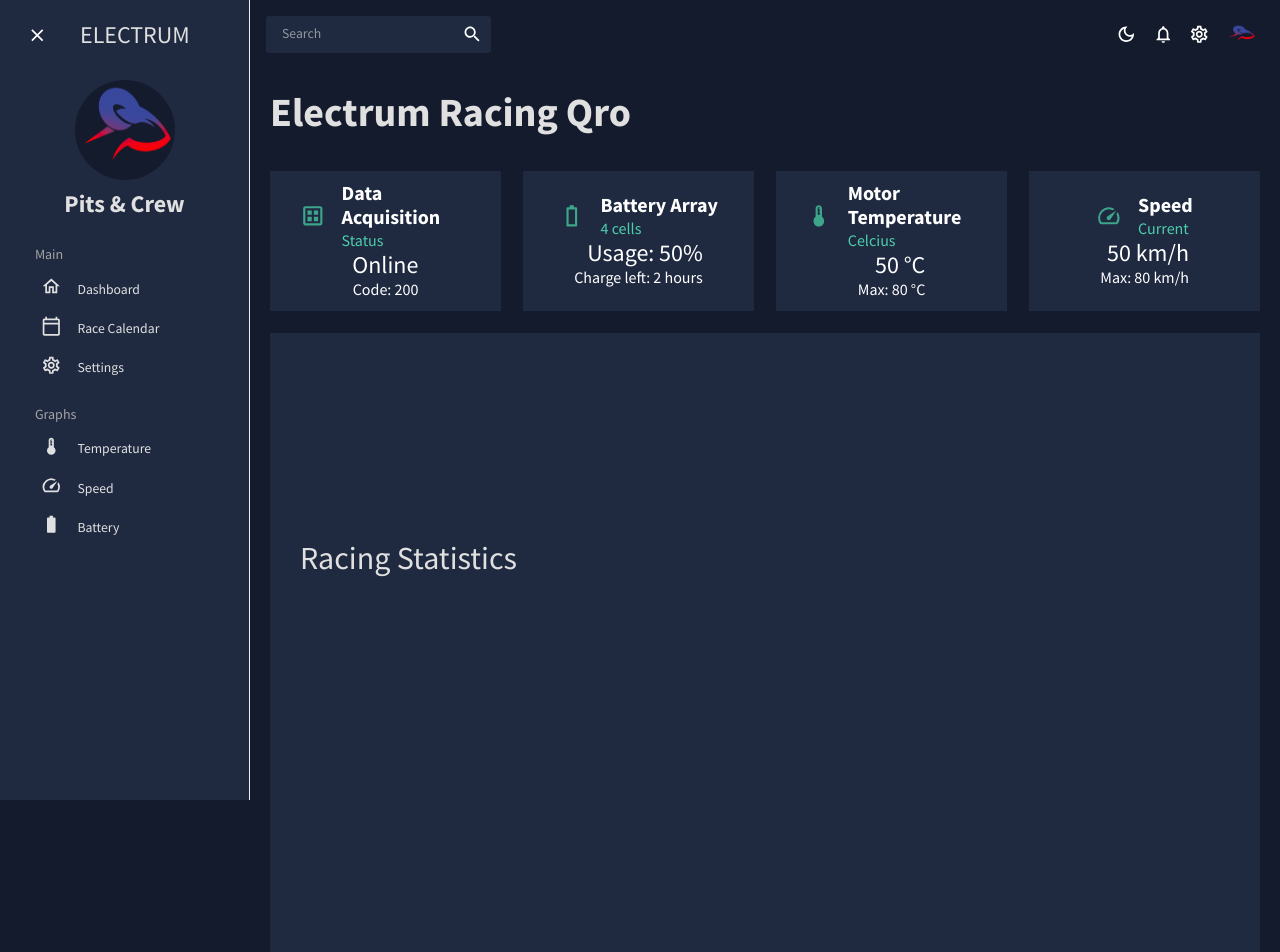
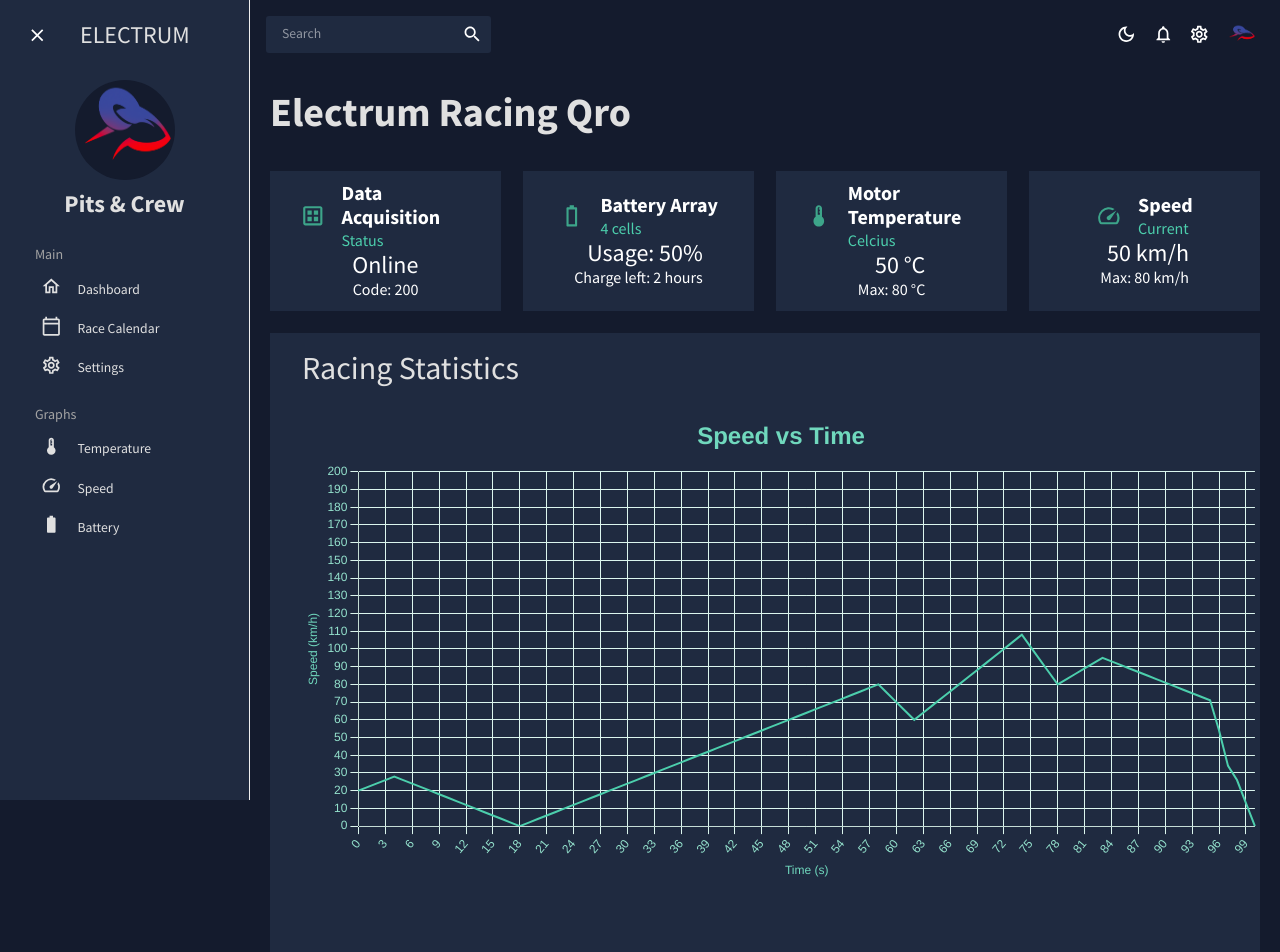
Before and after one commit to salgue441/Electrum-Dashboard, a React (Create React App) app in the folder frontend/: page / in a window 1280 px wide. Shown: the top 952 px of the page. Built offline with nearby package versions, Linux system fonts and the light colour scheme.

Commit message:
Implemented working graph in dashboard

```diff
--- a/frontend/package.json
+++ b/frontend/package.json
@@ -15,9 +15,13 @@
     "@testing-library/jest-dom": "^5.16.5",
     "@testing-library/react": "^13.4.0",
     "@testing-library/user-event": "^13.5.0",
+    "chart.js": "^4.3.0",
+    "chartjs": "^0.3.24",
     "install": "^0.13.0",
     "npm": "^9.6.0",
+    "papaparse": "^5.4.1",
     "react": "^18.2.0",
+    "react-chartjs-2": "^5.2.0",
     "react-dom": "^18.2.0",
     "react-pro-sidebar": "^1.0.0",
     "react-router-dom": "^6.8.2",
--- a/frontend/src/App.js
+++ b/frontend/src/App.js
@@ -1,4 +1,4 @@
-import React, { useState } from "react"
+import React from "react"
 import { Routes, Route } from "react-router-dom"
 
 // Components
@@ -9,6 +9,10 @@ import Topbar from "./Components/Topbar/Topbar"
 import Dashboard from "./Views/Dashboard/Dashboard"
 import Calendar from "./Views/Calendar/Calendar"
 import NotFound from "./Views/404/error"
+
+// Hooks
+import BackendAPI from "./Hooks/BackendAPI/backendAPI"
+import dataEntries from "./Hooks/DataEntries/dataEntries"
 
 // Themes
 import { CssBaseline, ThemeProvider } from "@mui/material"
@@ -25,6 +29,12 @@ import "./Styles/App.css"
 const App = () => {
   const [theme, colorMode] = useMode()
 
+  let { data, isPending } = BackendAPI()
+
+  let {
+    ampsHour, amps, voltage, velocity, distance
+  } = dataEntries(data)
+
   return (
     <ColorModeContext.Provider value={colorMode}>
       <ThemeProvider theme={theme}>
@@ -36,7 +46,13 @@ const App = () => {
               <Topbar />
 
               <Routes>
-                <Route path="/" element={<Dashboard />} />
+                <Route path="/" element={<Dashboard
+                  ampsHour={ampsHour}
+                  amps={amps}
+                  voltage={voltage}
+                  velocity={velocity}
+                  distance={distance}
+                />} />
                 <Route path="/calendar" element={<Calendar />} />
                 <Route path="*" element={<NotFound />} />
               </Routes>
--- /dev/null
+++ b/frontend/src/Components/Graph/graph.jsx
@@ -0,0 +1,129 @@
+import React from "react";
+
+// Mui
+import { Box } from "@mui/material";
+
+// Theme
+import { tokens } from "../../theme";
+
+// Chart.js
+import { Line } from "react-chartjs-2";
+import {
+  Chart as ChartJS,
+  CategoryScale,
+  LinearScale,
+  PointElement,
+  LineElement,
+  Title,
+  Tooltip,
+  Legend,
+} from "chart.js";
+
+// Register
+ChartJS.register(
+  CategoryScale,
+  LinearScale,
+  PointElement,
+  LineElement,
+  Title,
+  Tooltip,
+  Legend
+);
+
+/**
+ * @brief
+ * Renders a linear graph with the given data
+ * @param {Object} data - The data to be rendered in the graph
+ * @param {Object} labels - The labels for the data
+ * @return {JSX} - The graph component
+ */
+const linearPlot = ({ data, labels, theme }) => {
+  const colors = tokens(theme.palette.mode);
+
+  console.log("data: ", data);
+  console.log("labels: ", labels);
+
+  // Prepare the dataset
+  const dataset = {
+    data: data.slice(0, 54).map((entry) => entry.value),
+    fill: false,
+    borderColor: colors.greenAccent[500],
+    borderWidth: 2,
+    pointRadius: 0,
+  };
+
+  // Chart options
+  const options = {
+    responsive: true,
+    plugins: {
+      legend: {
+        display: false,
+      },
+      title: {
+        display: true,
+        text: "Speed vs Time",
+        position: "top",
+        fullSize: true,
+        align: "center",
+        padding: 20,
+        color: colors.greenAccent[400],
+        font: {
+          size: 24,
+        },
+      },
+    },
+    scales: {
+      y: {
+        max: 200,
+        min: 0,
+        grid: {
+          color: colors.greenAccent[100],
+        },
+        ticks: {
+          stepSize: 10,
+          color: colors.greenAccent[300],
+        },
+        title: {
+          display: true,
+          text: "Speed (km/h)",
+          color: colors.greenAccent[400],
+        },
+      },
+      x: {
+        grid: {
+          color: colors.greenAccent[100],
+        },
+        ticks: {
+          color: colors.greenAccent[300],
+        },
+        title: {
+          display: true,
+          text: "Time (s)",
+          color: colors.greenAccent[400],
+        },
+      },
+    },
+  };
+
+  // Curating the data
+  const custom_dataset = {
+    data: data,
+    fill: false,
+    borderColor: colors.greenAccent[500],
+    borderWidth: 2,
+    pointRadius: 0,
+  };
+
+  const chartData = {
+    labels: labels,
+    datasets: [custom_dataset],
+  };
+
+  return (
+    <Box maxHeight={550} width="100%" display="block">
+      <Line data={chartData} options={options} />
+    </Box>
+  );
+};
+
+export default linearPlot;
--- /dev/null
+++ b/frontend/src/Hooks/BackendAPI/backendAPI.jsx
@@ -0,0 +1,41 @@
+import { useEffect, useState } from "react"
+
+// CSV reading
+import Papa from "papaparse"
+import csvFile from "../../Assets/Data/testData.csv"
+
+/**
+ * @brief
+ * Uses a custom API endpoint to fetch data from a given URL.
+ * @return {Object} data - The data fetched from the API.
+ */
+const useDataApi = () => {
+  const [data, setData] = useState([])
+  const [isPending, setIsPending] = useState(true)
+
+  useEffect(() => {
+    const fetchAPI = async () => {
+      try {
+        setIsPending(true)
+
+        Papa.parse(csvFile, {
+          header: true,
+          download: true,
+          complete: (results) => {
+            setData(results.data)
+            setIsPending(false)
+          },
+        })
+      } catch (error) {
+        setIsPending(false)
+        console.log(error + " in useDataApi hook")
+      }
+    }
+
+    fetchAPI()
+  }, [])
+
+  return { data, isPending }
+}
+
+export default useDataApi
--- /dev/null
+++ b/frontend/src/Hooks/DataEntries/dataEntries.jsx
@@ -0,0 +1,30 @@
+/**
+ * @brief
+ * Divides the raw data into the following categories:
+ * 1. Amps-hour (Amps-hour)
+ * 2. Amps (Amps)
+ * 3. Voltage (Volts)
+ * 4. Velocity (km/h)
+ * 5. Distance (km)
+ */
+const dataEntries = (rawData) => {
+  let ampsHour = []
+  let amps = []
+  let voltage = []
+  let velocity = []
+  let distance = []
+
+  rawData.forEach((element) => {
+    ampsHour.push({ time: element.time, value: element.ampsHour })
+    amps.push({ time: element.time, value: element.amps })
+    voltage.push({ time: element.time, value: element.voltage })
+    velocity.push({ time: element.time, value: element.velocity })
+    distance.push({ time: element.time, value: element.distance })
+  })
+
+  console.log("ampsHour: ", ampsHour)
+
+  return { ampsHour, amps, voltage, velocity, distance }
+}
+
+export default dataEntries
--- a/frontend/src/Views/Dashboard/Dashboard.jsx
+++ b/frontend/src/Views/Dashboard/Dashboard.jsx
@@ -10,6 +10,7 @@ import { Battery0BarOutlined } from "@mui/icons-material"
 // Components
 import Header from "../../Components/Header/Header"
 import StatBox from "../../Components/StatBox/StatBox"
+import Graph from "../../Components/Graph/graph"
 
 // Theme
 import { tokens } from "../../theme"
@@ -19,7 +20,7 @@ import { tokens } from "../../theme"
  * Render the dashboard component of the app
  * @returns {JSX.Element} - Dashboard component
  */
-const Dashboard = () => {
+const Dashboard = ({ ampsHour, amps, voltage, velocity, distance }) => {
   const theme = useTheme()
   const colors = tokens(theme.palette.mode)
 
@@ -141,44 +142,23 @@ const Dashboard = () => {
           gridColumn="span 12"
           backgroundColor={colors.primary[400]}
           gridRow="span 4"
+          display="flex"
+          flexDirection="column"
+          alignItems="stretch"
+          width="100%"
         >
-          <Box
-            mt="25px"
-            p="0 30px"
-            display="flex"
-            justifyContent="space-between"
-            alignItems="center"
-            sx={{
-              "@media (max-width: 600px)": {
-                flexDirection: "column",
-                alignItems: "center",
-              },
-            }}
-          >
-            <Box>
-              <Typography variant="h2" color={colors.grey[100]}>
-                Racing Statistics
-              </Typography>
-            </Box>
-
-            <Box
-              display="flex"
-              alignItems="center"
-              justifyContent="center"
-              sx={{
-                "@media (max-width: 600px)": {
-                  display: "flex",
-                  justifyContent: "center",
-                  alignItems: "center",
-                  flexDirection: "column",
-                  width: "100%",
-                },
-              }}
-            >
-              <canvas id="myChart" width="400" height="400"></canvas>
-            </Box>
+          <Box px={4} py={2}>
+            <Typography variant="h2" color={colors.grey[100]}>
+              Racing Statistics
+            </Typography>
           </Box>
-          {/* First element */}
+          <Box flex="1" minHeight={0} maxHeight={800} paddingLeft={4}>
+            <Graph
+              data={velocity.map((entry) => Number(entry.value))}
+              labels={velocity.map((entry) => entry.time)}
+              theme={theme}
+            />
+          </Box>
         </Box>
 
         {/* End  */}
--- a/frontend/src/theme.js
+++ b/frontend/src/theme.js
@@ -205,7 +205,7 @@ export const themeSettings = (mode) => {
  * const [theme, colorMode] = useMode()
  */
 export const ColorModeContext = createContext({
-  toggleColorMode: () => {},
+  toggleColorMode: () => { },
 })
 
 /**
```
Also changed, not shown: frontend/src/Assets/Data/testData.csv (added), 1 other file (tests, documents, lock files or other folders). Lines whose indentation alone changed are shown as unchanged.
